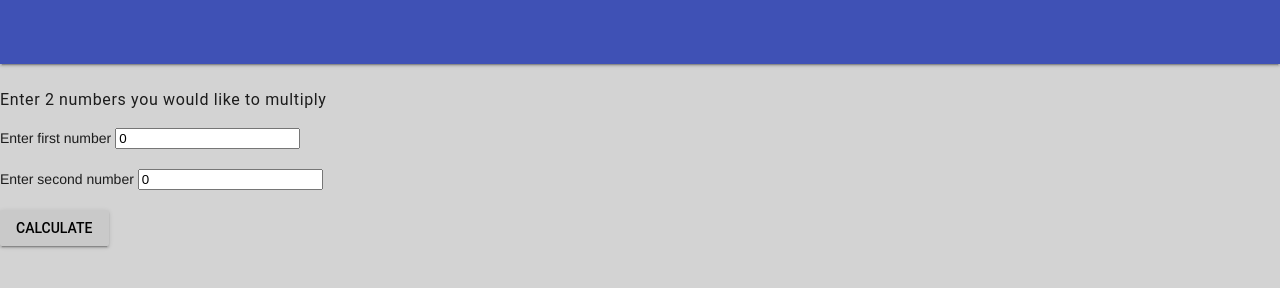
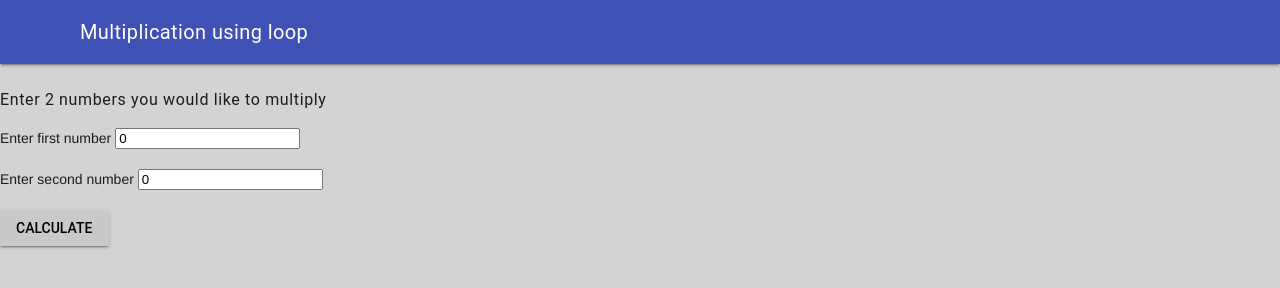
Before and after one commit to AvaVenturino/ICS20-Unit-5-06-JS, a plain HTML site: page index.html in a window 1280 px wide. Drawn offline with nearby package versions, Linux system fonts and the light colour scheme.

Commit message:
changed html

```diff
--- a/index.html
+++ b/index.html
@@ -27,8 +27,7 @@
     <div class="mdl-layout mdl-js-layout mdl-layout--fixed-header">
       <header class="mdl-layout__header">
         <div class="mdl-layout__header-row">
-          <span class="mdl-layout-title">
-          </span>
+          <span class="mdl-layout-title">Multiplication using loop</span>
         </div>
       </header>
       <main class="mdl-layout__content">
```
